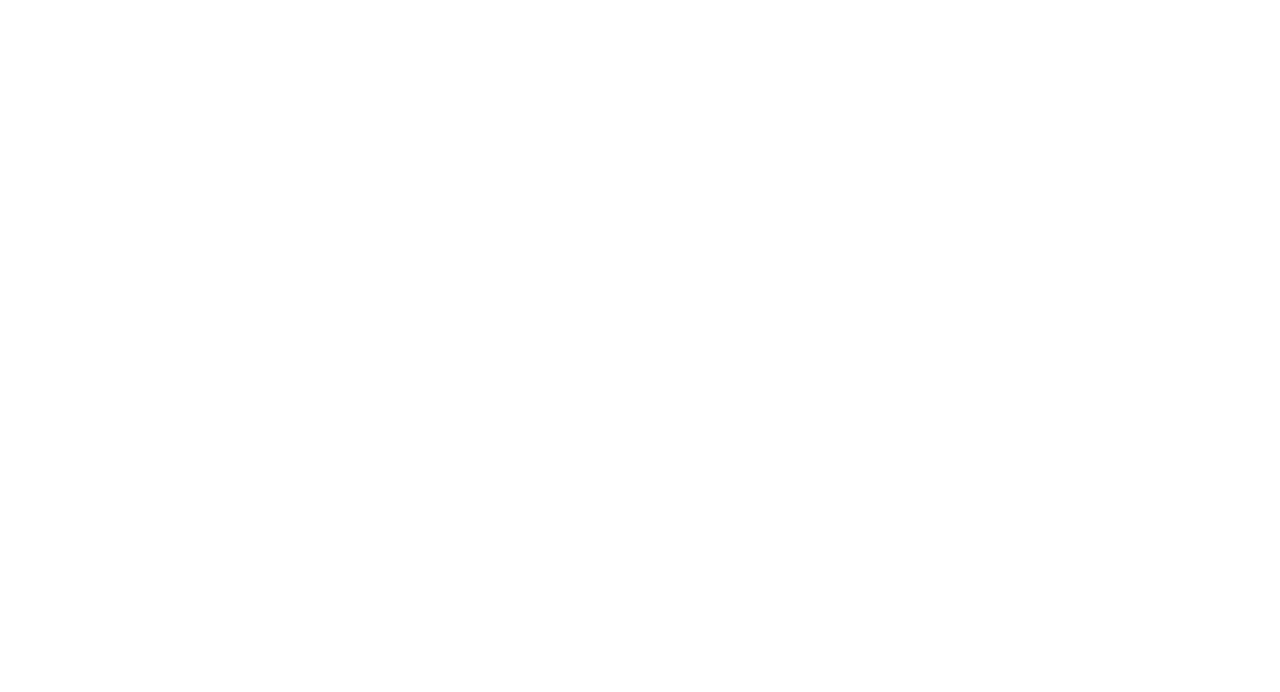
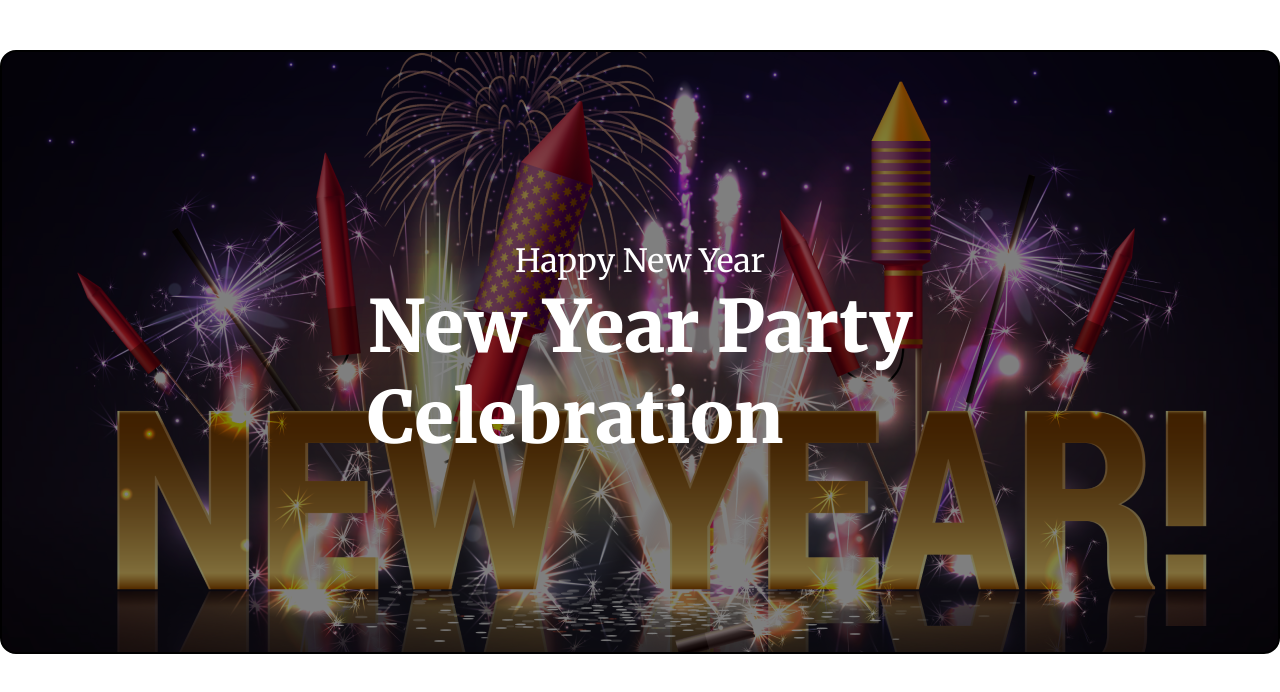
Before and after one commit to jannatOnu/new-year-offer, a plain HTML site: page index.html in a window 1280 px wide. Drawn offline with Linux system fonts and the light colour scheme.

Commit message:
added the banner

```diff
--- a/index.html
+++ b/index.html
@@ -4,9 +4,14 @@
     <meta charset="UTF-8">
     <meta name="viewport" content="width=device-width, initial-scale=1.0">
     <title>New Year Offer</title>
+    <link rel="stylesheet" href="styles/style.css">
 </head>
 <body>
-    <header>
+    <header class="banner-container">
+        <div class="banner-description">
+            <p>Happy New Year</p>
+            <h1>New Year Party <br>Celebration</h1>
+        </div>
 
 </header>
     <main>
--- /dev/null
+++ b/styles/style.css
@@ -0,0 +1,43 @@
+@import url('https://fonts.googleapis.com/css2?family=Merriweather:ital,wght@0,300;0,400;0,700;0,900;1,300;1,400;1,700;1,900&display=swap');
+*{
+    box-sizing: border-box;
+    margin: 0;
+    padding: 0;
+}
+body{
+    font-family: "Merriweather", serif;
+}
+/* banner style */
+.banner-container{
+    max-width: 1320px;
+    margin: 0 auto;
+    border: 2px solid black;
+    margin-top: 50px;
+    min-height: 600px;
+    background-image: url(../images/Banner\ Image.png);
+    background-position: center;
+    background-repeat: no-repeat;
+    background-size: cover;
+    border-radius: 16px;
+    background-color: rgba(0, 0, 0, 0.5);
+    background-blend-mode: overlay ;
+    }
+    .banner-description{
+        display: flex;
+        flex-direction: column;
+        justify-content: center;
+        align-items: center;
+       height: 600px;
+    }
+    .banner-description p, h1{
+        color: #FFFFFF;
+    }
+    .banner-description h1{
+        font-size: 72px;
+        font-weight: 900;
+    }
+    .banner-description p{
+        font-size: 32px;
+        font-weight: 400;
+
+    }
```
Also changed, not shown: images/Banner Image.png (added), images/Ellipse 1.png (added), images/Group 44.png (added), images/Group 61.png (added), images/Group 70.png (added), images/Group 75.png (added), images/Group 96.png (added), images/New Year Photo.png (added), images/Rectangle 2.png (added), images/Rectangle 3.png (added), images/Rectangle 4.png (added), images/Rectangle 5.png (added), images/Rectangle 6.png (added), images/Rectangle 7.png (added), 1 more files, 1 other file.
